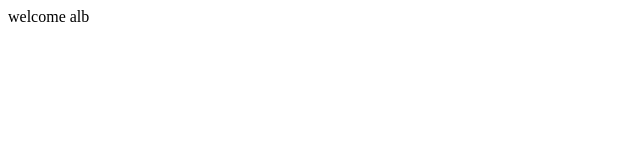
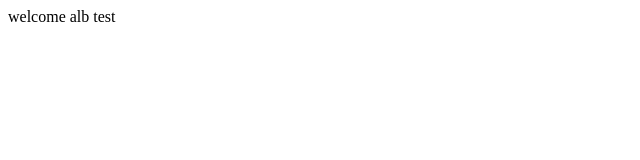
Before and after one commit to lakshmanan8104/CheckingJenkins, a plain HTML site: page index.html in a window 1280 px wide. Shown: the full height of the page, 0-640 px from the left. Drawn offline with Linux system fonts and the light colour scheme.

Commit message:
new changes

```diff
--- a/index.html
+++ b/index.html
@@ -1,3 +1,3 @@
 <html>
-  <a>welcome alb</a>
+  <a>welcome alb test</a>
   </html>
```
